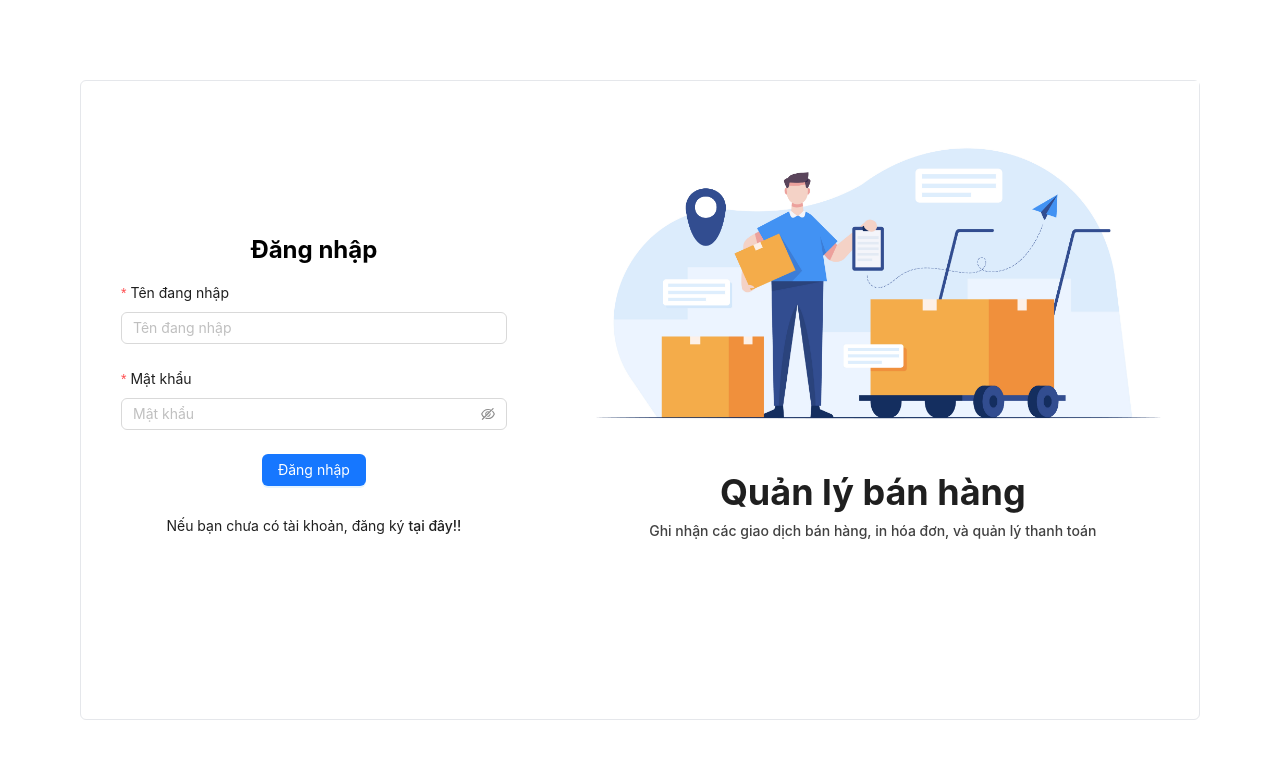
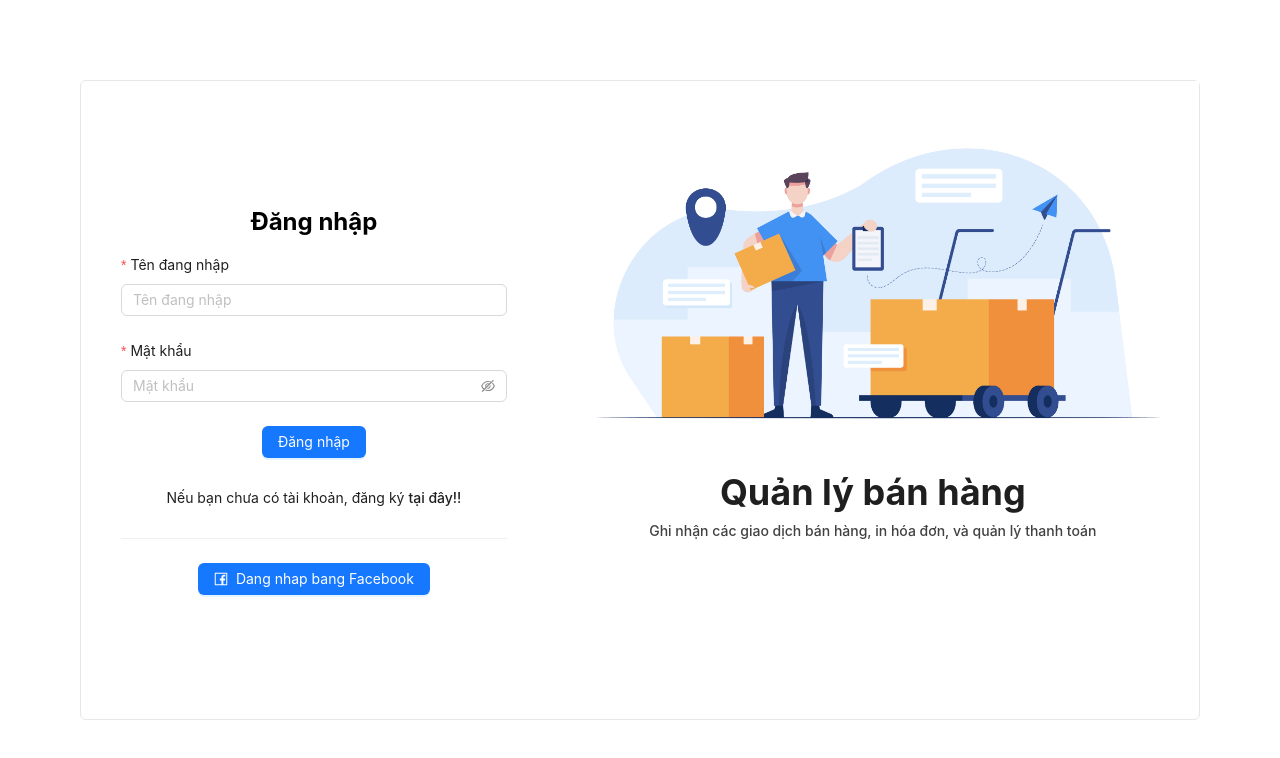
Before and after one commit to DOAN-PTIT/ui-web, a Next.js app: page /login in a window 1280 px wide. Shown: the top 758 px of the page. Built offline with nearby package versions, Linux system fonts and the light colour scheme.

Commit message:
fb login

```diff
--- a/src/components/Auth/Login.tsx
+++ b/src/components/Auth/Login.tsx
@@ -1,8 +1,17 @@
 "use client";
 
 import React from "react";
-import { Button, Carousel, Col, Form, Input, Row, notification } from "antd";
-import type { NotificationArgsProps } from 'antd';
+import {
+  Button,
+  Carousel,
+  Col,
+  Divider,
+  Form,
+  Input,
+  Row,
+  notification,
+} from "antd";
+import type { NotificationArgsProps } from "antd";
 import reportImage from "@/assets/report-image.jpg";
 import orderImage from "@/assets/order-image.jpg";
 import customerImage from "@/assets/customer-image.jpg";
@@ -13,50 +22,57 @@ import { useRouter } from "next/navigation";
 import { useEffect, useState } from "react";
 import axios from "axios";
 import { getHostName } from "@/utils/tools";
+import { FacebookOutlined } from "@ant-design/icons";
 
 interface ParamsLogin {
-  email: string,
-  password: string
+  email: string;
+  password: string;
 }
-type NotificationPlacement = NotificationArgsProps['placement'];
+type NotificationPlacement = NotificationArgsProps["placement"];
 
 const { Password } = Input;
 function LoginComponent() {
-  const [params, setParams] = useState<ParamsLogin>({email: "", password: ""})
+  const [params, setParams] = useState<ParamsLogin>({
+    email: "",
+    password: "",
+  });
   const [api, contextHolder] = notification.useNotification();
-  const [isLoading, setIsLoading] = useState(false)
+  const [isLoading, setIsLoading] = useState(false);
 
-  useEffect(() => {
-
-  }, [])
-  const route = useRouter()
+  useEffect(() => {}, []);
+  const route = useRouter();
   const handleSubmitForm = async () => {
-    setIsLoading(true)
-    const url = `${getHostName()}/auth/email/login`
-    return await axios.post(url, params)
-    .then(res => {
-      const token = res.data.accessToken
-      localStorage.setItem('token', token)
-      route.push('/shop/overview')
-    })
-    .catch(error => {
-      // const res = error.message.join(", ")
-      const res = error.response.data.message.join("\n ")
-      console.log(error);
-      openNotification(res)
-    })
-    .finally(() => {
-      setIsLoading(false)
-    })
-  }
+    setIsLoading(true);
+    const url = `${getHostName()}/auth/email/login`;
+    return await axios
+      .post(url, params)
+      .then((res) => {
+        const token = res.data.accessToken;
+        localStorage.setItem("token", token);
+        route.push("/shop/overview");
+      })
+      .catch((error) => {
+        const res = error.response.data.message.join("\n ");
+        console.log(error);
+        openNotification(res);
+      })
+      .finally(() => {
+        setIsLoading(false);
+      });
+  };
 
   const openNotification = (message: NotificationPlacement) => {
     api.error({
       message: "Login Unsuccess",
-      description: message
+      description: message,
     });
   };
 
+  const handleLoginWithFacebook = () => {
+    const redirect_uri = "http://localhost:8000/social/facebook/redirect";
+    const fb_url = `https://www.facebook.com/v3.2/dialog/oauth?response_type=code&redirect_uri=${redirect_uri}&scope=public_profile%2Cemail%2Cpages_manage_metadata%2Cpages_read_engagement%2Cpages_show_list%2Cpages_read_user_content%2Cpages_manage_posts%2Cpages_manage_engagement%2Cpages_messaging%2Cpage_events%2Cpages_show_list%2Cads_management%2Ccatalog_management%2Cleads_retrieval%2Cbusiness_management&client_id=857187493287495`;
+    document.location = fb_url;
+  };
 
   return (
     <main className="login__container p-10 m-10">
@@ -75,7 +91,13 @@ function LoginComponent() {
                 },
               ]}
             >
-              <Input placeholder="Tên đang nhập" name="username" onChange={(e) => setParams({...params, email: e.target.value})} />
+              <Input
+                placeholder="Tên đang nhập"
+                name="username"
+                onChange={(e) =>
+                  setParams({ ...params, email: e.target.value })
+                }
+              />
             </Form.Item>
             <Form.Item
               label="Mật khẩu"
@@ -87,10 +109,18 @@ function LoginComponent() {
                 },
               ]}
             >
-              <Password placeholder="Mật khẩu" name="password" onChange={(e) => setParams({...params, password: e.target.value})} />
+              <Password
+                placeholder="Mật khẩu"
+                name="password"
+                onChange={(e) =>
+                  setParams({ ...params, password: e.target.value })
+                }
+              />
             </Form.Item>
             <Form.Item className="text-center">
-              <Button htmlType="submit" type="primary" loading={isLoading}>Đăng nhập</Button>
+              <Button htmlType="submit" type="primary" loading={isLoading}>
+                Đăng nhập
+              </Button>
             </Form.Item>
             <Form.Item className="text-center">
               <span>
@@ -101,6 +131,16 @@ function LoginComponent() {
               </span>
             </Form.Item>
           </Form>
+          <Divider />
+          <div className="text-center">
+            <Button
+              onClick={handleLoginWithFacebook}
+              icon={<FacebookOutlined />}
+              type="primary"
+            >
+              Dang nhap bang Facebook
+            </Button>
+          </div>
         </Col>
         <Col span={14} className="h-full text-center">
           <Carousel
```
